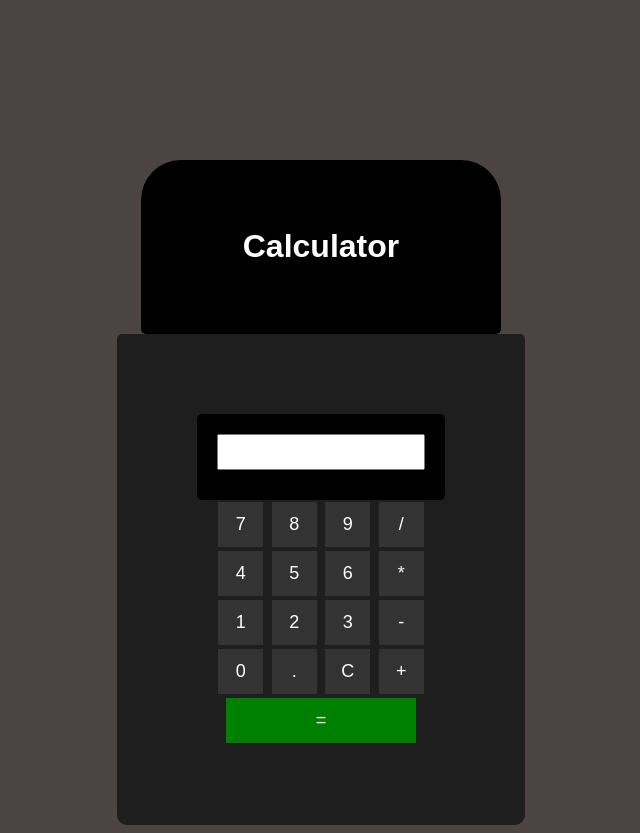
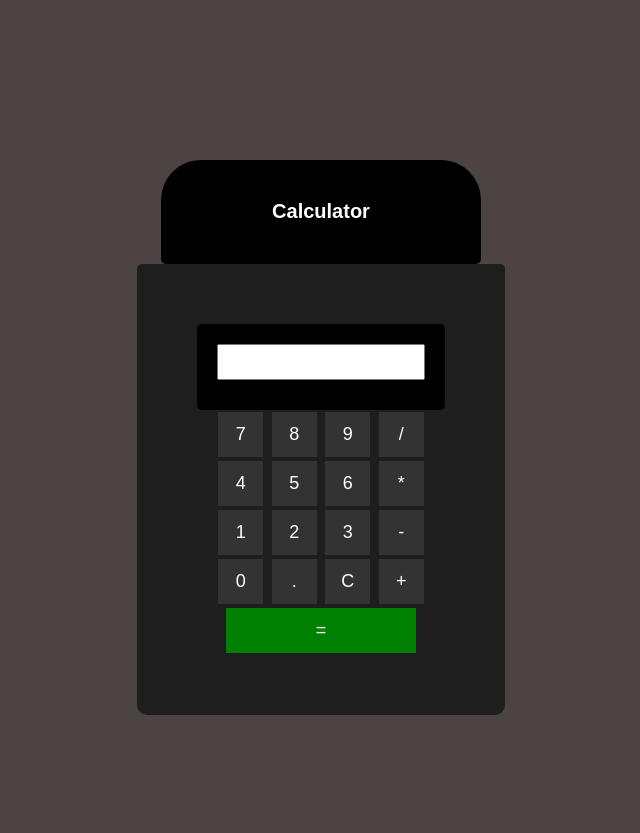
Before and after one commit to HenrikKarapetyann/calcullator, a plain HTML site: page index.html in a window 1280 px wide. Shown: the whole page, without its empty margins (319-959 px from the left). After the commit the page ends 800 px from the top, so only its background shows below. Drawn offline with Linux system fonts and the light colour scheme.

Commit message:
Add files via upload

```diff
--- a/style.css
+++ b/style.css
@@ -1,16 +1,17 @@
 #calculator {
   background: #1e1e1e;
-  padding: 80px;
+  padding: 60px;
   border-radius: 5px 5px 10px 10px;
   display: inline-block;
 }
 #Name {
   background: #000000;
-  padding: 47px;
+  padding: 27px;
   border-radius: 40px 40px 5px 5px;
   height: 21%;
   width: 21%;
   display: inline-block;
+  font-size: 10px;
 }
 
 
```
